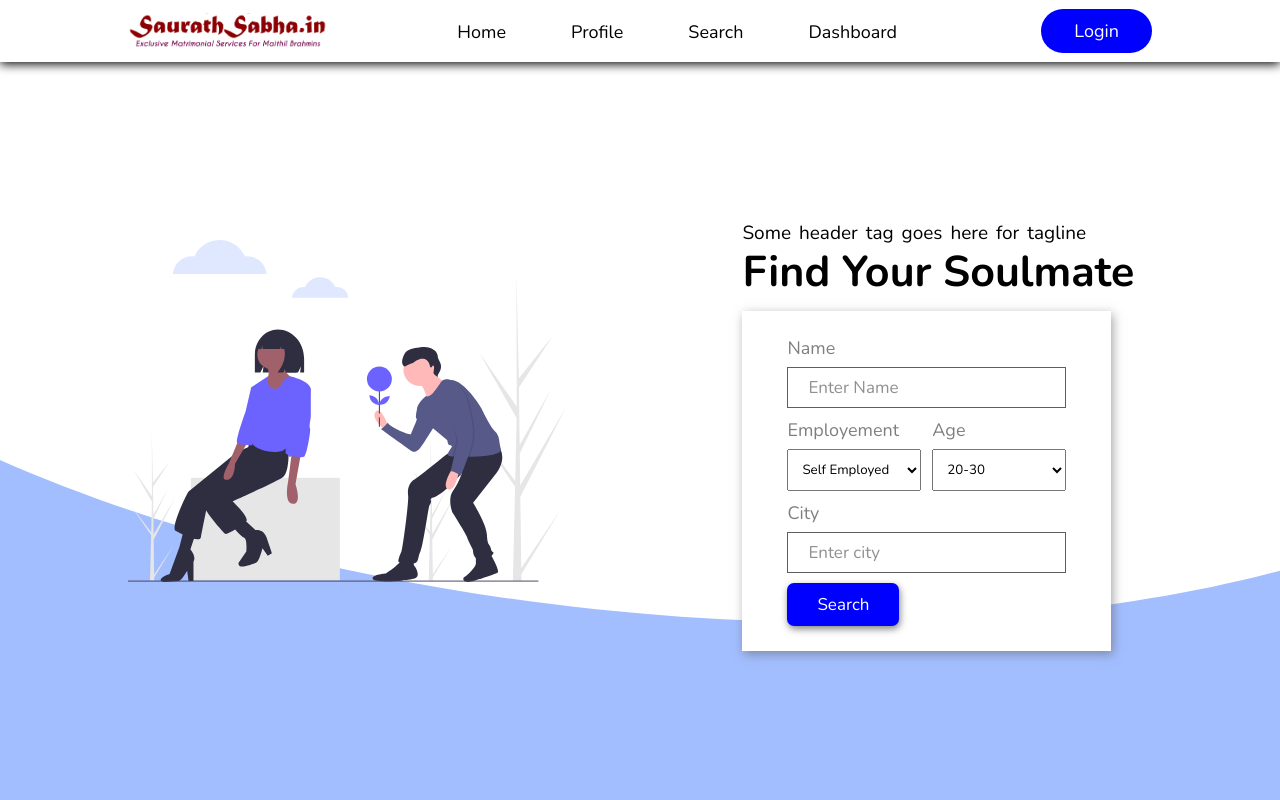
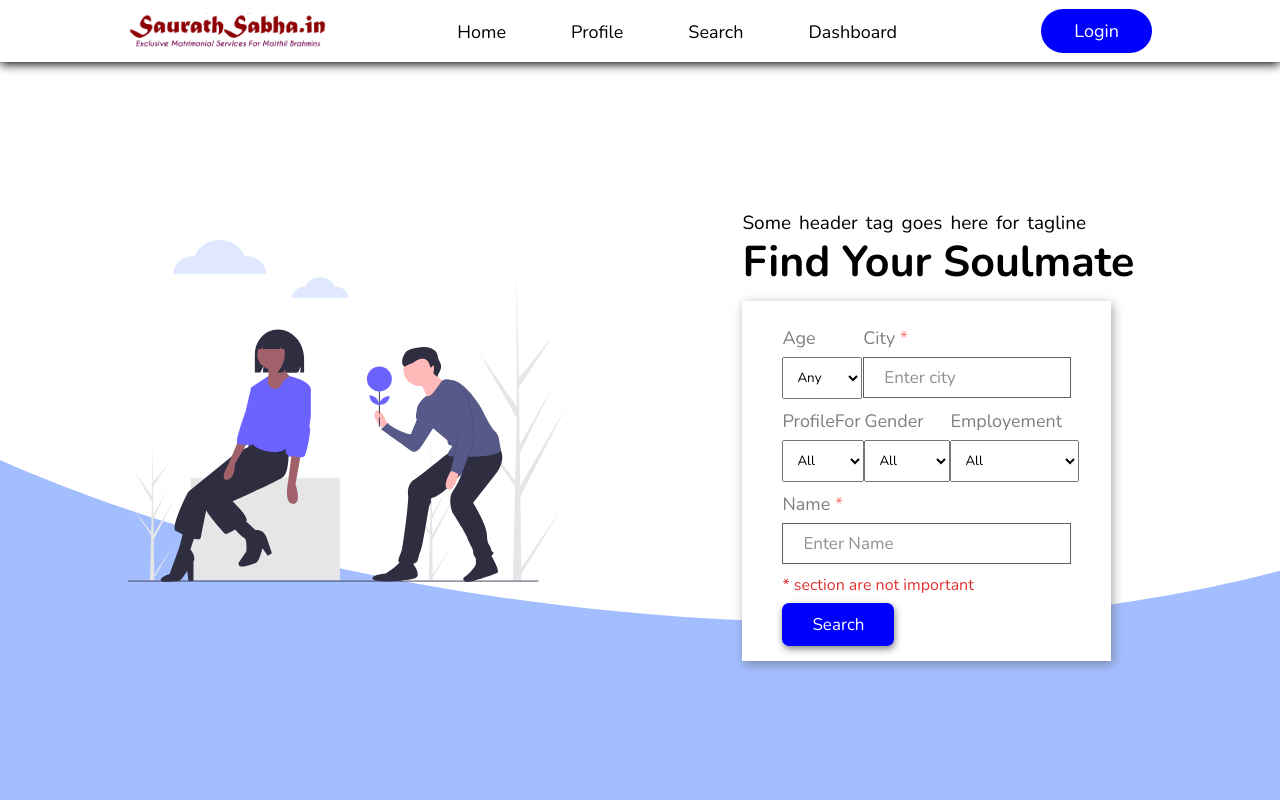
Before and after one commit to devRabbani/SaurathSabha, a React (Create React App) app: page / in a window 1280 px wide. Shown: the top 800 px of the page. Built offline with nearby package versions, Linux system fonts and the light colour scheme; no server answers.

Commit message:
adding search feature 1

```diff
--- a/package.json
+++ b/package.json
@@ -12,6 +12,7 @@
     "react-icons": "^4.3.1",
     "react-router-dom": "^5.2.0",
     "react-scripts": "4.0.3",
+    "slugify": "^1.6.1",
     "swiper": "^6.8.4",
     "web-vitals": "^1.1.2"
   },
--- a/src/component/HeroSection/heroSection.style.css
+++ b/src/component/HeroSection/heroSection.style.css
@@ -43,7 +43,7 @@ p.headerTag {
 
 .formCard {
   box-shadow: 2px 3px 10px rgba(88, 88, 88, 0.534);
-  padding: 25px 45px;
+  padding: 25px 40px;
   width: 90%;
   background-color: white;
 }
@@ -76,7 +76,7 @@ input {
   font-size: 1.7rem;
 }
 
-.twoCol {
+/* .twoCol {
   display: flex;
   justify-content: space-between;
 }
@@ -84,3 +84,33 @@ input {
 .twoCol .form-group {
   width: 48%;
 }
+
+.threeCol div.form-group {
+  width: 27%;
+}
+.threeCol .form-group:nth-child(3) {
+  width: 40%;
+}
+
+.nameAgeForm div.form-group {
+  width: 35%;
+}*/
+.nameAgeForm .form-group:nth-child(2) {
+  width: 72%;
+}
+
+.rightSide div.form-group {
+  width: auto;
+}
+
+.formCard p {
+  color: rgb(224, 50, 50);
+  font-size: 1.6rem;
+  margin: 10px auto 17px;
+  font-weight: 200;
+}
+
+label span {
+  color: red;
+  padding-top: 26px;
+}
--- a/src/component/HeroSection/index.jsx
+++ b/src/component/HeroSection/index.jsx
@@ -1,10 +1,32 @@
-import React from 'react'
+import React, { useState } from 'react'
 import './heroSection.style.css'
 import heroimage from '../../assets/herosvg.svg'
-import Button from '../Button'
 import bg from '../../assets/bg-abstract1.svg'
+import slugify from 'slugify'
+import { Link } from 'react-router-dom'
+import Profile from '../../pages/Profile'
 
 const HeroSection = () => {
+  const [searchData, setSearchData] = useState({
+    name: '',
+    pfor: '',
+    age: '',
+    gender: '',
+    city: '',
+    emp: '',
+  })
+  const { name, pfor, age, gender, city, emp } = searchData
+
+  const handleChange = (e) => {
+    e.preventDefault()
+
+    const { name, value } = e.target
+    setSearchData((prev) => ({
+      ...prev,
+      [name]: value,
+    }))
+  }
+
   return (
     <section className='heroSection container'>
       <div className='leftSide'>
@@ -14,52 +36,78 @@ const HeroSection = () => {
         <p className='headerTag'>Some header tag goes here for tagline</p>
         <h3 className='formHeader'>Find Your Soulmate</h3>
         <form className='formCard'>
-          <div className='form-group'>
-            <label className='text-muted'>Name</label>
-            <input
-              type='text'
-              name='name'
-              placeholder='Enter Name'
-              required
-              className='form-control'
-            />
+          <div className='formHorizontal nameAgeForm'>
+            <div className='form-group'>
+              <label className='text-muted'>Age</label>
+              <select name='age' value={age} onChange={handleChange}>
+                <option value=''>Any</option>
+                <option value='20-30'>20-30</option>
+                <option value='30-40'>30-40</option>
+                <option value='40-50'>40-50</option>
+              </select>
+            </div>
+
+            <div className='form-group'>
+              <label className='text-muted'>
+                City <span>*</span>
+              </label>
+              <input
+                onChange={handleChange}
+                type='text'
+                name='city'
+                placeholder='Enter city'
+                value={city}
+                className='form-control'
+              />
+            </div>
           </div>
-          <div className='formHorizontal'>
+          <div className='formHorizontal threeCol'>
+            <div className='form-group'>
+              <label className='text-muted'>ProfileFor</label>
+              <select onChange={handleChange} name='pfor' value={pfor}>
+                <option value=''>All</option>
+                <option value='own'>Own</option>
+                <option value='family'>Family</option>
+              </select>
+            </div>
+            <div className='form-group'>
+              <label className='text-muted'>Gender</label>
+              <select onChange={handleChange} name='gender' value={gender}>
+                <option value='all'>All</option>
+                <option value='male'>Male</option>
+                <option value='female'>Female</option>
+              </select>
+            </div>
             <div className='form-group'>
               <label className='text-muted'>Employement</label>
-              <select
-              // value={employement}
-              // onChange={(e) => setEmployement(e.target.value)}
-              >
+              <select onChange={handleChange} name='emp' value={emp}>
+                <option value='all'>All</option>
                 <option value='selfemployed'>Self Employed</option>
                 <option value='govt'>Govt Jobs</option>
                 <option value='private'>Private Jobs</option>
               </select>
             </div>
-            <div className='form-group'>
-              <label className='text-muted'>Age</label>
-              <select
-              // value={employement}
-              // onChange={(e) => setEmployement(e.target.value)}
-              >
-                <option value='20-30'>20-30</option>
-                <option value='30-40'>30-40</option>
-                <option value='40-50'>40-50</option>
-              </select>
-            </div>
           </div>
           <div className='form-group'>
-            <label className='text-muted'>City</label>
+            <label className='text-muted'>
+              Name <span>*</span>
+            </label>
             <input
+              onChange={handleChange}
               type='text'
-              name='city'
-              placeholder='Enter city'
-              required
+              name='name'
+              placeholder='Enter Name'
+              value={name}
               className='form-control'
             />
           </div>
-
-          <Button>Search</Button>
+          <p>* section are not important</p>
+          <Link
+            to={{ pathname: '/search', state: searchData }}
+            className='btn btnGetstarted'
+          >
+            Search
+          </Link>
         </form>
       </div>
       <div style={{ backgroundImage: `url(${bg})` }} className='bgHero'></div>
--- a/src/index.css
+++ b/src/index.css
@@ -46,6 +46,21 @@ img {
   width: 100%;
 }
 
+.pageBody {
+  min-height: 93.5vh;
+}
+
 .pageHeading {
-  margin-top: 100px;
+  padding-top: 100px;
+  font-size: 2.7rem;
+  text-align: center;
 }
+
+.pageHeading::after {
+  display: block;
+  content: ' ';
+  width: 160px;
+  height: 2px;
+  background-color: blue;
+  margin: 5px auto;
+}
--- a/src/pages/Login/index.jsx
+++ b/src/pages/Login/index.jsx
@@ -30,7 +30,7 @@ const Login = () => {
 
   return (
     <div className='login'>
-      <div className='container loginContainer'>
+      <div className='container loginContainer pageBody'>
         <h1 className='loginH1'>Login</h1>
         <div className='flexContainer'>
           <div className='loginLeft'>
--- a/src/pages/Login/login.style.css
+++ b/src/pages/Login/login.style.css
@@ -8,9 +8,9 @@
   background-color: rgb(221, 221, 221);
 }
 
-.loginContainer {
+/* .loginContainer {
   min-height: 95vh;
-}
+} */
 
 .loginRight {
   width: 40%;
--- a/src/pages/Profile/index.jsx
+++ b/src/pages/Profile/index.jsx
@@ -1,26 +1,58 @@
-import React, { useContext, useEffect } from 'react'
+import React, { useContext, useEffect, useState } from 'react'
 import FirebaseContext from '../../context/firebase'
 import UserContext from '../../context/user'
+import './profile.style.css'
 
 const Profile = () => {
   const { firebaseApp } = useContext(FirebaseContext)
   const { user } = useContext(UserContext)
-  const handleStart = async () => {
-    const data = await firebaseApp
+  const [profileData, setProfileData] = useState([])
+  const handleStart = () => {
+    firebaseApp
       .firestore()
       .collection('users')
       .where('userId', '==', user.uid)
       .get()
-
-    data.docs.map((item) => console.log(item))
+      .then((querySnapshot) => {
+        querySnapshot.forEach((doc) => {
+          setProfileData(doc.data())
+        })
+      })
+      .catch((error) => {
+        console.log('Error getting documents: ', error)
+      })
   }
   useEffect(() => {
     handleStart()
   }, [])
 
   return (
-    <div>
+    <div className='wrapper pageBody'>
       <h1 className='pageHeading'>My Profile</h1>
+
+      {profileData.length !== 0 && (
+        <div className='profileWrapper'>
+          <img src={profileData.profileUrl} alt='Profile img' />
+          <div className='rightSide'>
+            <h2>
+              NAME : {profileData.name} ,
+              <br />
+              Age : {profileData.age} ,
+              <br />
+              Profile For : {profileData.profileFor} ,
+              <br />
+              City : {profileData.city} ,
+              <br />
+              Email : {profileData.email} ,
+              <br />
+              Employement : {profileData.employement} ,
+              <br />
+              Gender : {profileData.gender}
+              <br />
+            </h2>
+          </div>
+        </div>
+      )}
     </div>
   )
 }
--- /dev/null
+++ b/src/pages/Profile/profile.style.css
@@ -0,0 +1,16 @@
+.profileWrapper {
+  display: flex;
+  justify-content: center;
+  margin-top: 70px;
+  align-items: center;
+}
+.rightSide {
+  margin-left: 50px;
+}
+.profileWrapper img {
+  width: 200px;
+}
+
+.profileWrapper h2 {
+  font-size: 2rem;
+}
--- a/src/pages/Search/index.jsx
+++ b/src/pages/Search/index.jsx
@@ -1,9 +1,11 @@
 import React from 'react'
 
-const Search = () => {
+const Search = ({ location }) => {
+  const searchString = location.state
+  console.log(searchString)
   return (
-    <div>
-      <h1>Search</h1>
+    <div className='pageBody'>
+      <h1 className='pageHeading'>Search</h1>
     </div>
   )
 }
--- a/src/pages/Signup/index.jsx
+++ b/src/pages/Signup/index.jsx
@@ -89,7 +89,7 @@ const Signup = () => {
             .add({
               userId: createdUser.user.uid,
               name,
-              city,
+              city: city.toLowerCase(),
               age,
               gender,
               employement,
```
Also changed, not shown: 1 other file (tests, documents, lock files or other folders).
